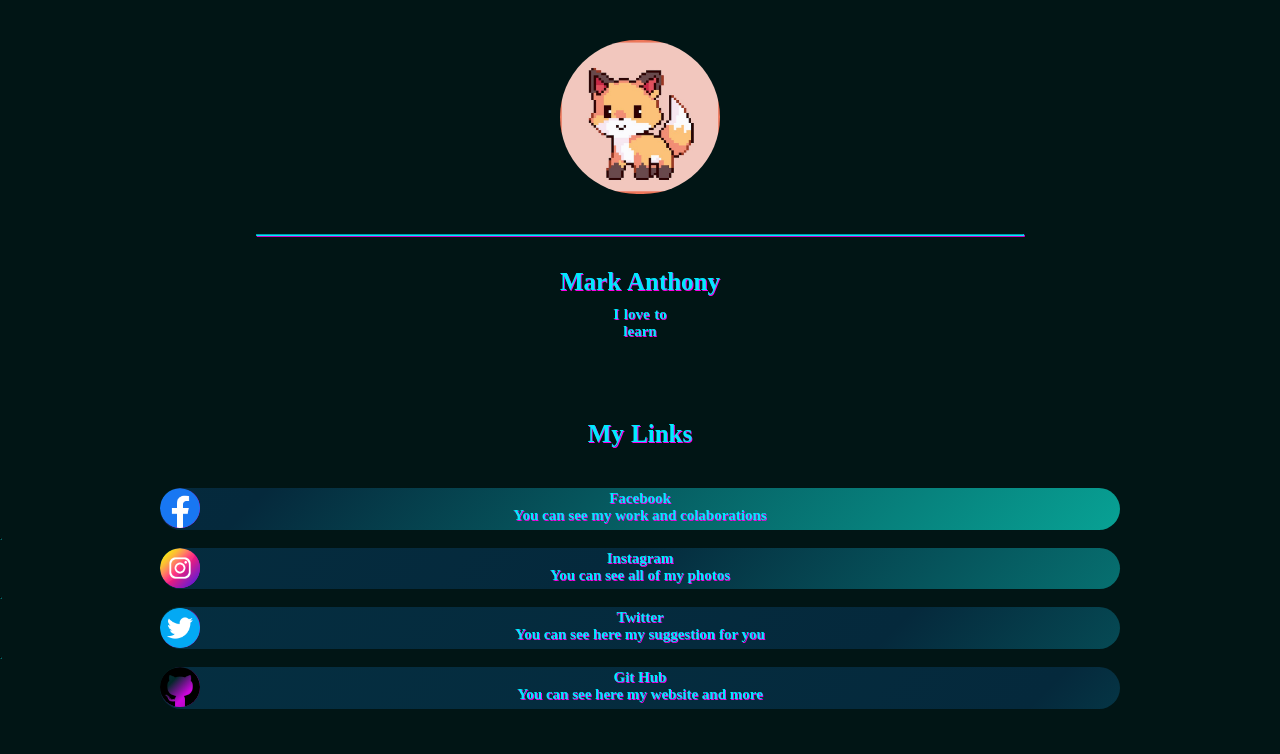
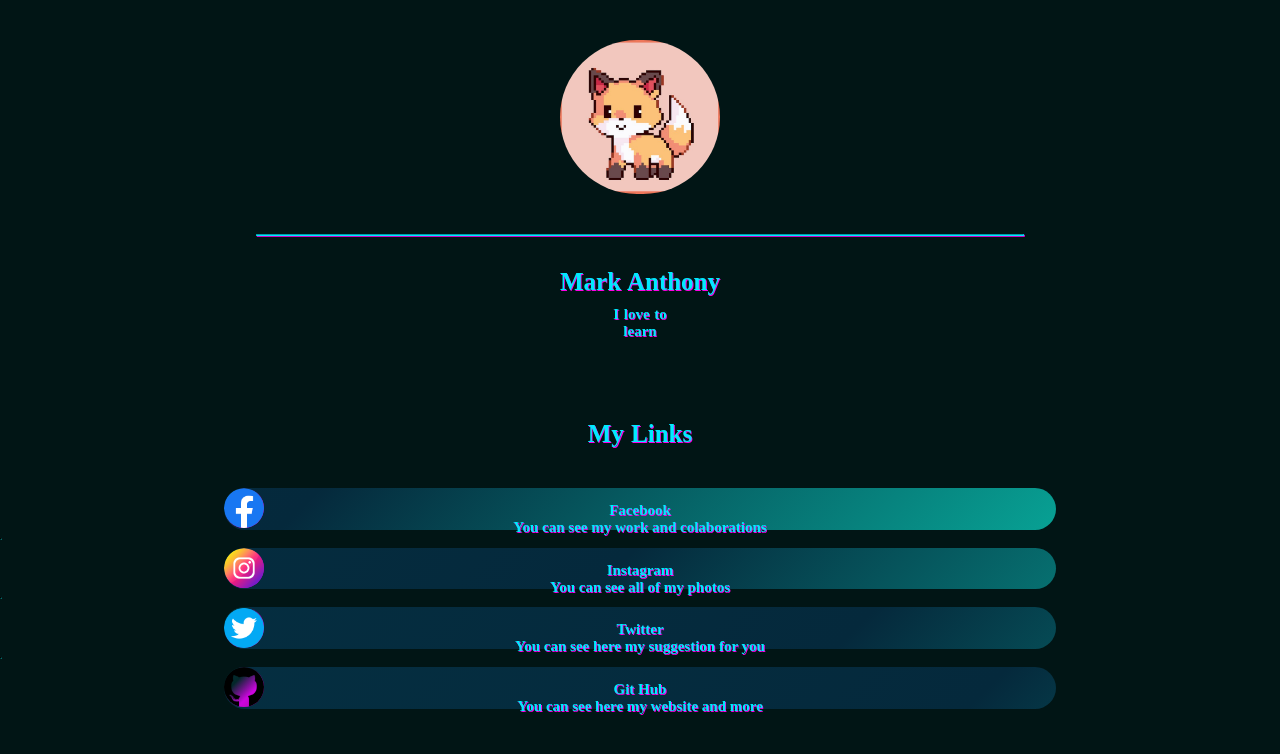
Before and after one commit to MarkAnthony00/MyLinks, a plain HTML site: page index.html in a window 1280 px wide. Drawn offline with Linux system fonts and the light colour scheme; a web font is replaced by a local one.

Commit message:
Update style.css
change the padding of text adjust the width of buttons

```diff
--- a/style.css
+++ b/style.css
@@ -55,7 +55,7 @@
 
 .link-holder1 {
     background: var(--background-color);
-    width: 75%;
+    width: 65%;
     display: block;
     height: 5.2vh;
     border-radius: 10vh;
@@ -69,7 +69,7 @@
 
 .link-holder2 {
     background: var(--background-color);
-    width: 75%;
+    width: 65%;
     display: block;
     height: 5.2vh;
     border-radius: 10vh;
@@ -82,7 +82,7 @@
 
 .link-holder3 {
     background: var(--background-color);
-    width: 75%;
+    width: 65%;
     display: block;
     height: 5.2vh;
     border-radius: 10vh;
@@ -95,7 +95,7 @@
 
 .link-holder4 {
     background: var(--background-color);
-    width: 75%;
+    width: 65%;
     display: block;
     height: 5.2vh;
     border-radius: 10vh;
@@ -125,19 +125,19 @@
 
 .link-holder1:hover {
     border-style: hidden;
-    width: 90%;
+    width: 80%;
 }
 .link-holder2:hover {
     border-style: hidden;
-    width: 90%;
+    width: 80%;
 }
 .link-holder3:hover {
     border-style: hidden;
-    width: 90%;
+    width: 80%;
 }
 .link-holder4:hover {
     border-style: hidden;
-    width: 90%;
+    width: 80%;
 }
 
 
@@ -148,7 +148,7 @@
     display: block;
     width: 80%;
     text-align: center;
-    padding-top: 2px;
+    padding-top: 14px;
 }
 
 a {
@@ -202,5 +202,5 @@ body {
 #invisible {
     margin: 1vh 0 1vh 0;
     width: 0px;
-	border-color: var(--background-color);
+    border-color: var(--background-color);
 }
```
